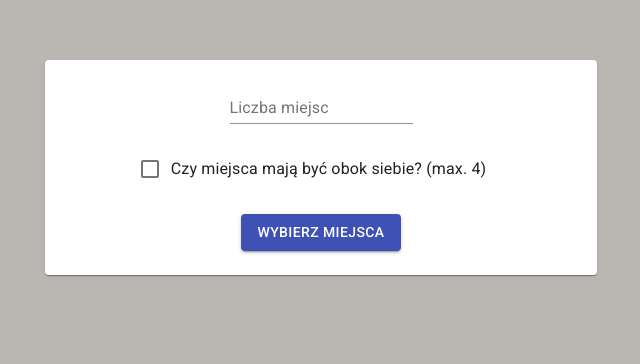
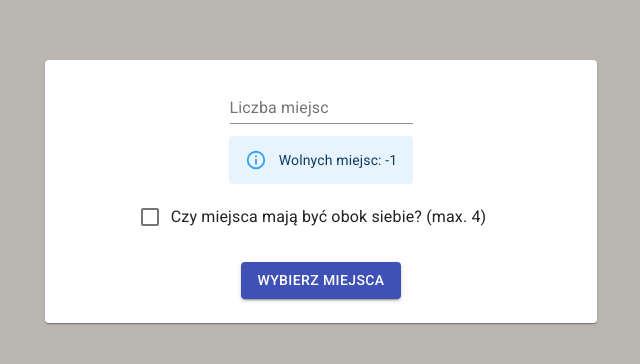
Before and after one commit to Vpartyzan/xkom-zadanie_rekrutacyjne, a React (Create React App) app in the folder my-app/: page / in a window 1280 px wide. Shown: the part 140-504 px from the top of the page, without its empty margins (319-959 px from the left). Built offline with nearby package versions, Linux system fonts and the light colour scheme; no server answers.

Commit message:
Add display number of free seats in StartPage

```diff
--- a/my-app/src/features/views/Order/Order.js
+++ b/my-app/src/features/views/Order/Order.js
@@ -40,6 +40,9 @@ class Order extends React.Component {
     const { quantity, seats, table } = this.props;
     let tempOrder = [];
 
+    if (!quantity[0]) {
+      this.props.history.push('/');
+    } else {
       if (quantity[0].quantity > 1) {
 
         for (let x = 0; x < 10; x++ ) {
@@ -76,6 +79,7 @@ class Order extends React.Component {
         }
       }
     }
+  }
 
 
   prepareSeat(seat) {
@@ -90,21 +94,13 @@ class Order extends React.Component {
     }
   }
 
-  tableRow() {
-    const { table } = this.props;
-
-    for (let row in table) {
-      return <TableRow>{table[row].map( seat => this.tableCell(seat))}</TableRow>
-    };
-  }
-
   tableCell(seat) {
     for (let i=0; i < 14; i++) {
 
       if (seat === '') {
         return <TableCell className={styles.empty}></TableCell>
       } else {
-        return <TableCell className={styles.y}>{this.prepareSeat(seat)}</TableCell>
+        return <TableCell key={String(seat.cords.x) + String(seat.cords.y)} className={styles.y}>{this.prepareSeat(seat)}</TableCell>
       }
     }
   }
--- a/my-app/src/features/views/StartPage/StartPage.js
+++ b/my-app/src/features/views/StartPage/StartPage.js
@@ -107,11 +107,18 @@ class StartPage extends React.Component {
       this.prepareHall();
       addQuantitySeats({checked, quantity});
       this.props.history.push('/order')
-    } else if (!checked) {
+    } else if (!checked && quantity <= this.freeSeats()) {
       this.prepareHall();
       addQuantitySeats({checked, quantity});
       this.props.history.push('/order')
     }
+  }
+
+  freeSeats() {
+    const { seats } = this.props;
+    const freeSeats = seats.filter( seat => seat.reserved === false);
+
+    return freeSeats.length - 1;
   }
 
   render() {
@@ -130,6 +137,7 @@ class StartPage extends React.Component {
               <Grid item>
                 <TextField id="standard-basic" label="Liczba miejsc" onChange={e => this.quantityChange(e)}/>
               </Grid>
+              {<Alert severity="info">Wolnych miejsc: {this.freeSeats()}</Alert>}
               <Grid item>
                 <FormControlLabel
                   control={
@@ -152,6 +160,7 @@ class StartPage extends React.Component {
               </Grid>
               {(this.state.checked && this.state.quantity > 4) ? <Alert severity="warning">maksymalna liczba miejsc obok: 4</Alert> : ''}
               {(this.state.quantity !== '' && this.state.quantity <= 0) ? <Alert severity="warning">minimalna liczba miejsc: 1</Alert> : ''}
+              {(this.state.quantity !== '' && this.state.quantity > this.freeSeats()) ? <Alert severity="warning">Liczba wybranych miejsc, nie może być większa niż liczba wolnych miejsc.</Alert> : ''}
             </Grid>
           </CardContent>
         </Card>
```
Lines whose indentation alone changed are shown as unchanged.
